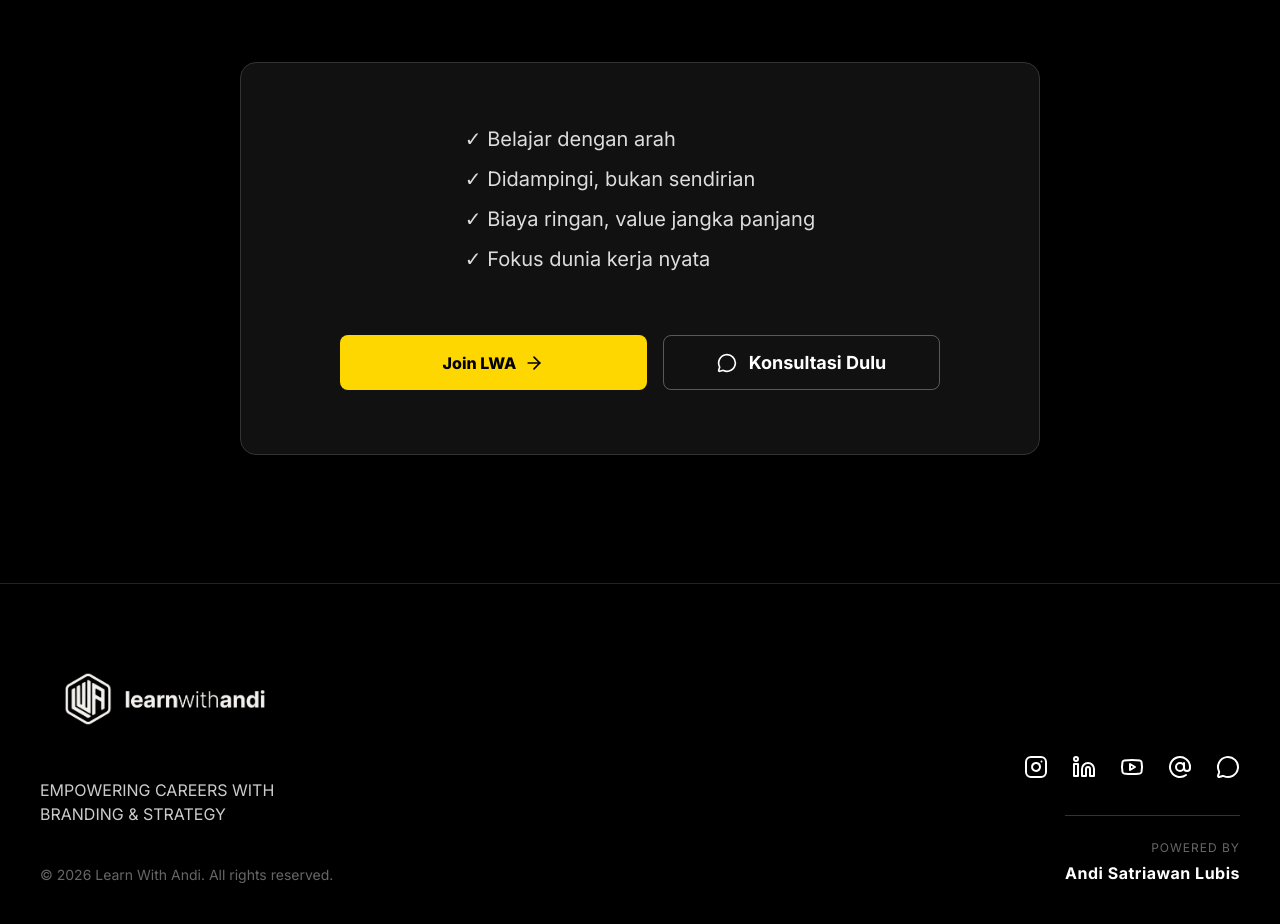
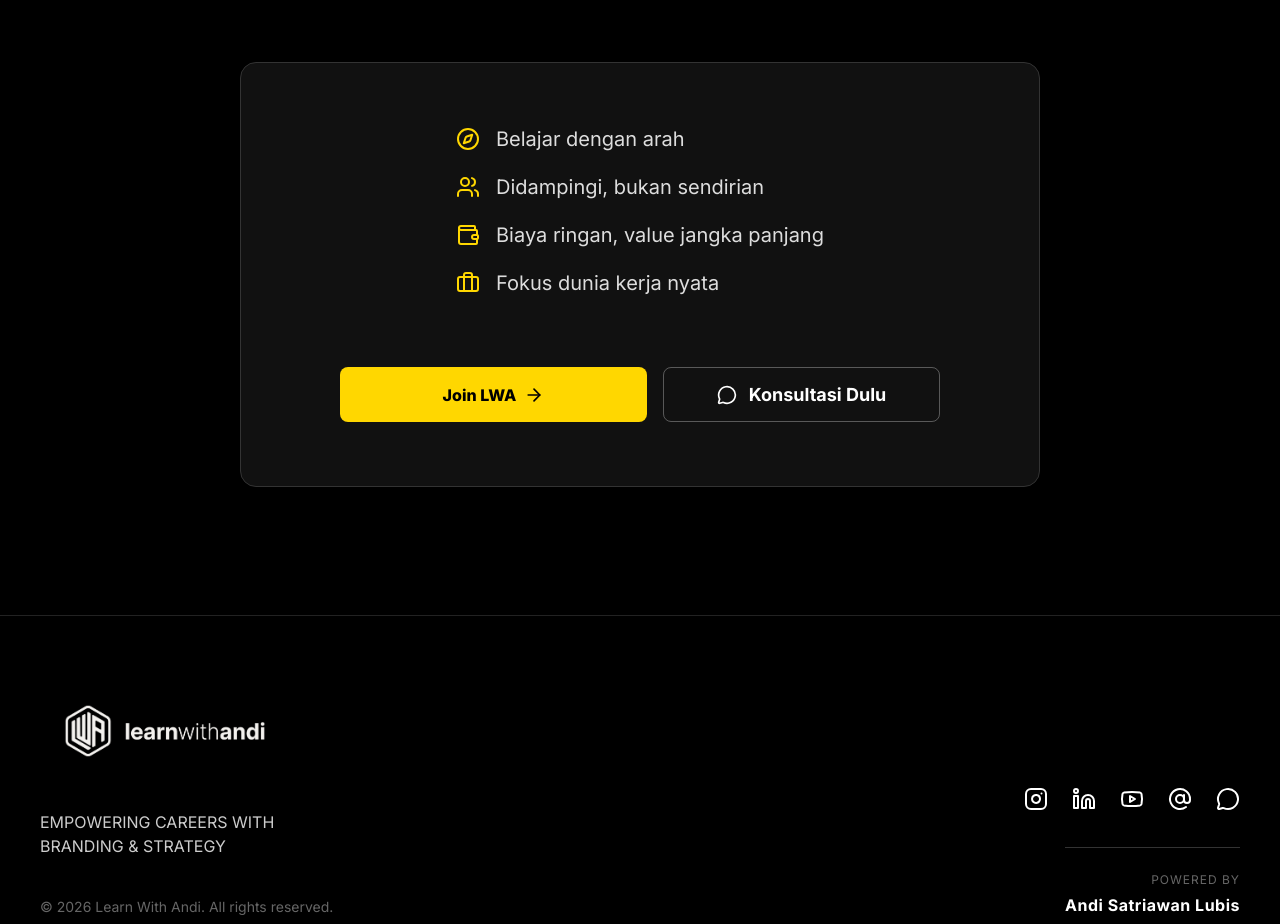
Before and after one commit to alvianzf/learnwithandi.com, a Next.js app: page / in a window 1280 px wide. Shown: the part 10422-11346 px from the top of the page. Built offline with nearby package versions, Linux system fonts and the light colour scheme.

Commit message:
feat: replace cta checkmarks with lucide icons

```diff
--- a/src/components/CtaSection.module.css
+++ b/src/components/CtaSection.module.css
@@ -35,9 +35,16 @@
 }
 
 .valueItem {
-  margin-bottom: 1rem;
+  margin-bottom: 1.5rem;
   font-size: 1.25rem;
   color: #ddd;
+  display: flex;
+  align-items: center;
+  gap: 1rem;
+}
+
+.icon {
+  color: var(--color-accent-yellow);
 }
 
 .buttonGroup {
--- a/src/components/CtaSection.tsx
+++ b/src/components/CtaSection.tsx
@@ -1,10 +1,12 @@
 import Link from 'next/link';
 import { content } from '@/data/content';
 import styles from './CtaSection.module.css';
-import { MessageCircle, ArrowRight } from 'lucide-react';
+import { MessageCircle, ArrowRight, Compass, Users, Wallet, Briefcase } from 'lucide-react';
 
 export default function CtaSection() {
   const { finalCta } = content;
+
+  const icons = [Compass, Users, Wallet, Briefcase];
 
   return (
     <section id={finalCta.id} className={styles.section}>
@@ -13,9 +15,15 @@ export default function CtaSection() {
 
       <div className={styles.card}>
         <ul className={styles.valueList}>
-          {finalCta.values.map((val, idx) => (
-            <li key={idx} className={styles.valueItem}>✓ {val}</li>
-          ))}
+          {finalCta.values.map((val, idx) => {
+            const Icon = icons[idx] || Compass;
+            return (
+              <li key={idx} className={styles.valueItem}>
+                <Icon size={24} className={styles.icon} />
+                <span>{val}</span>
+              </li>
+            );
+          })}
         </ul>
 
         <div className={styles.buttonGroup}>
```
